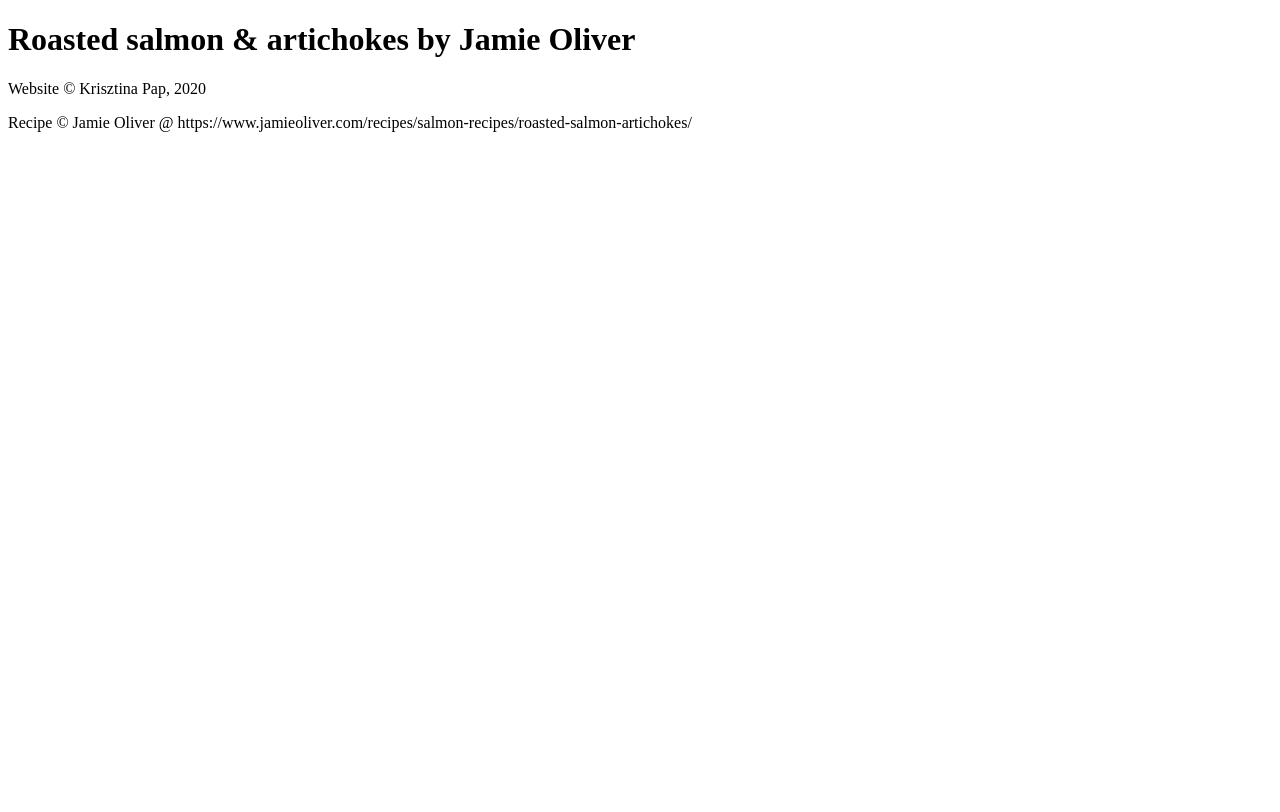
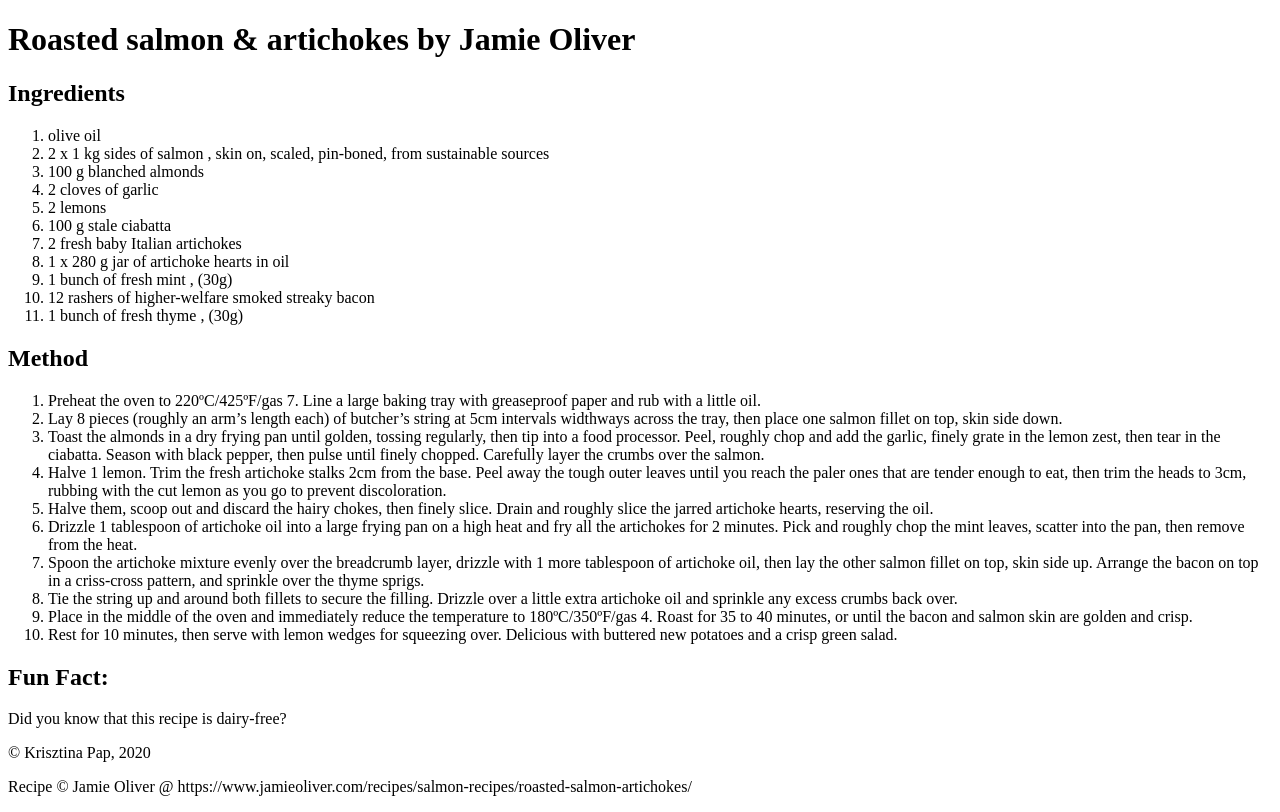
Before and after one commit to KrisztinaPap/html-css-recipe-page, a plain HTML site: page index.html in a window 1280 px wide. Drawn offline with Linux system fonts and the light colour scheme.

Commit message:
Added aside with fun fact; Added ingredients (unordered list) and method steps (ordered list);

```diff
--- a/index.html
+++ b/index.html
@@ -13,10 +13,42 @@
             <h1>Roasted salmon & artichokes by Jamie Oliver</h1>
         </header>
         <main>
-
+            <article>
+                <h2>Ingredients</h2>
+                    <ol>
+                        <li>olive oil</li>
+                        <li>2 x 1 kg sides of salmon , skin on, scaled, pin-boned, from sustainable sources </li>
+                        <li>100 g blanched almonds </li>
+                        <li>2 cloves of garlic</li>
+                        <li>2 lemons</li>
+                        <li>100 g stale ciabatta</li>
+                        <li>2 fresh baby Italian artichokes</li>
+                        <li>1 x 280 g jar of artichoke hearts in oil</li>
+                        <li>1 bunch of fresh mint , (30g)</li>
+                        <li>12 rashers of higher-welfare smoked streaky bacon</li>
+                        <li>1 bunch of fresh thyme , (30g)</li>
+                    </ol>
+                <h2>Method</h2>
+                    <ol>
+                        <li>Preheat the oven to 220ºC/425ºF/gas 7. Line a large baking tray with greaseproof paper and rub with a little oil.</li>
+                        <li>Lay 8 pieces (roughly an arm’s length each) of butcher’s string at 5cm intervals widthways across the tray, then place one salmon fillet on top, skin side down.</li>
+                        <li>Toast the almonds in a dry frying pan until golden, tossing regularly, then tip into a food processor. Peel, roughly chop and add the garlic, finely grate in the lemon zest, then tear in the ciabatta. Season with black pepper, then pulse until finely chopped. Carefully layer the crumbs over the salmon.</li>
+                        <li>Halve 1 lemon. Trim the fresh artichoke stalks 2cm from the base. Peel away the tough outer leaves until you reach the paler ones that are tender enough to eat, then trim the heads to 3cm, rubbing with the cut lemon as you go to prevent discoloration.</li>
+                        <li>Halve them, scoop out and discard the hairy chokes, then finely slice. Drain and roughly slice the jarred artichoke hearts, reserving the oil.</li>
+                        <li>Drizzle 1 tablespoon of artichoke oil into a large frying pan on a high heat and fry all the artichokes for 2 minutes. Pick and roughly chop the mint leaves, scatter into the pan, then remove from the heat.</li>
+                        <li>Spoon the artichoke mixture evenly over the breadcrumb layer, drizzle with 1 more tablespoon of artichoke oil, then lay the other salmon fillet on top, skin side up. Arrange the bacon on top in a criss-cross pattern, and sprinkle over the thyme sprigs.</li>
+                        <li>Tie the string up and around both fillets to secure the filling. Drizzle over a little extra artichoke oil and sprinkle any excess crumbs back over.</li>
+                        <li>Place in the middle of the oven and immediately reduce the temperature to 180ºC/350ºF/gas 4. Roast for 35 to 40 minutes, or until the bacon and salmon skin are golden and crisp.</li>
+                        <li>Rest for 10 minutes, then serve with lemon wedges for squeezing over. Delicious with buttered new potatoes and a crisp green salad.</li>
+                    </ol>
+            </article>
+            <aside>
+                <h2>Fun Fact:</h2>
+                <p>Did you know that this recipe is dairy-free?</p>
+            </aside>
         </main>
         <footer>
-            <p>Website &copy; Krisztina Pap, 2020</p>
+            <p>&copy; Krisztina Pap, 2020</p>
             <p>Recipe &copy; Jamie Oliver @ https://www.jamieoliver.com/recipes/salmon-recipes/roasted-salmon-artichokes/</p>
         </footer>
     </body>
```
